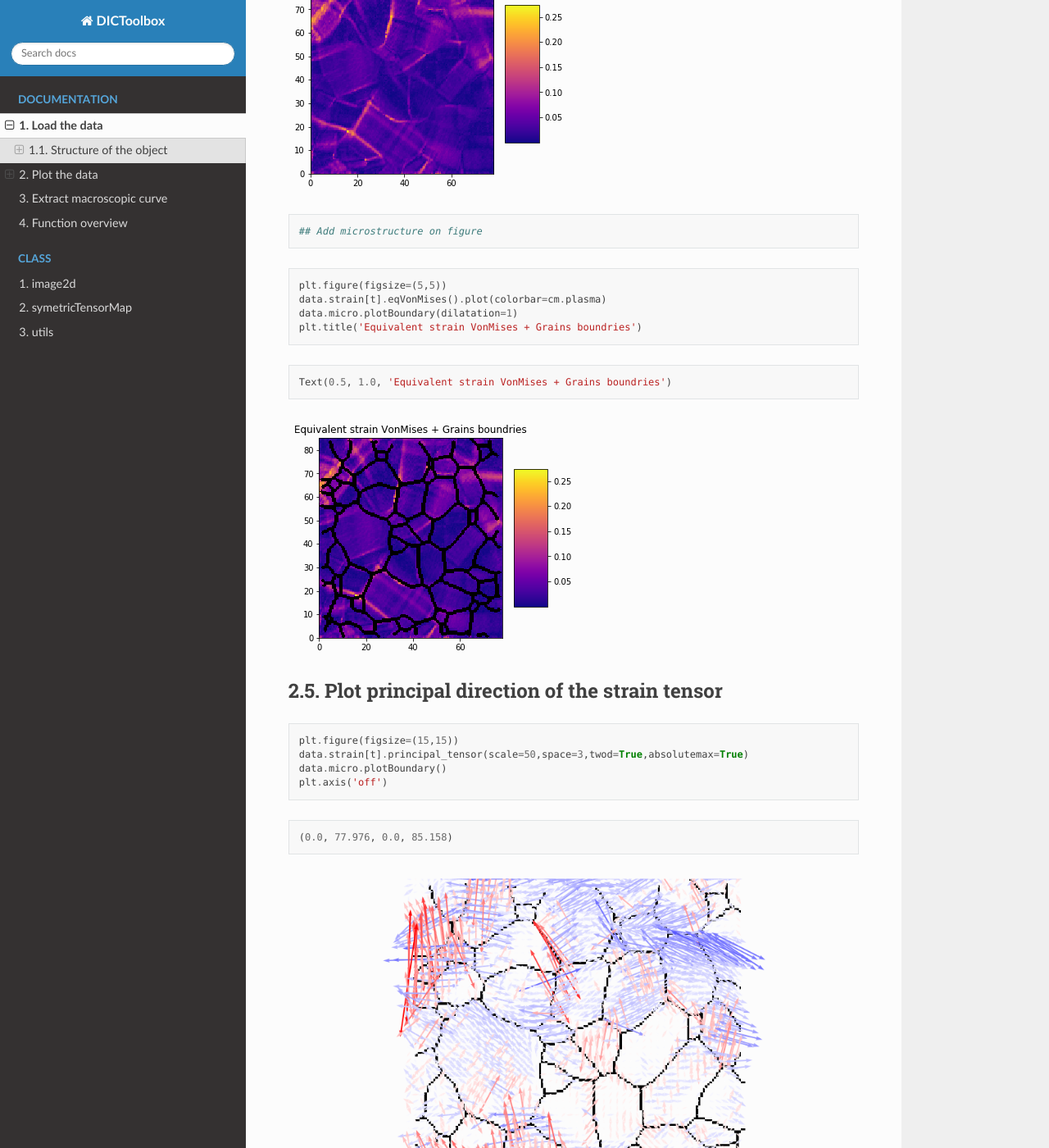
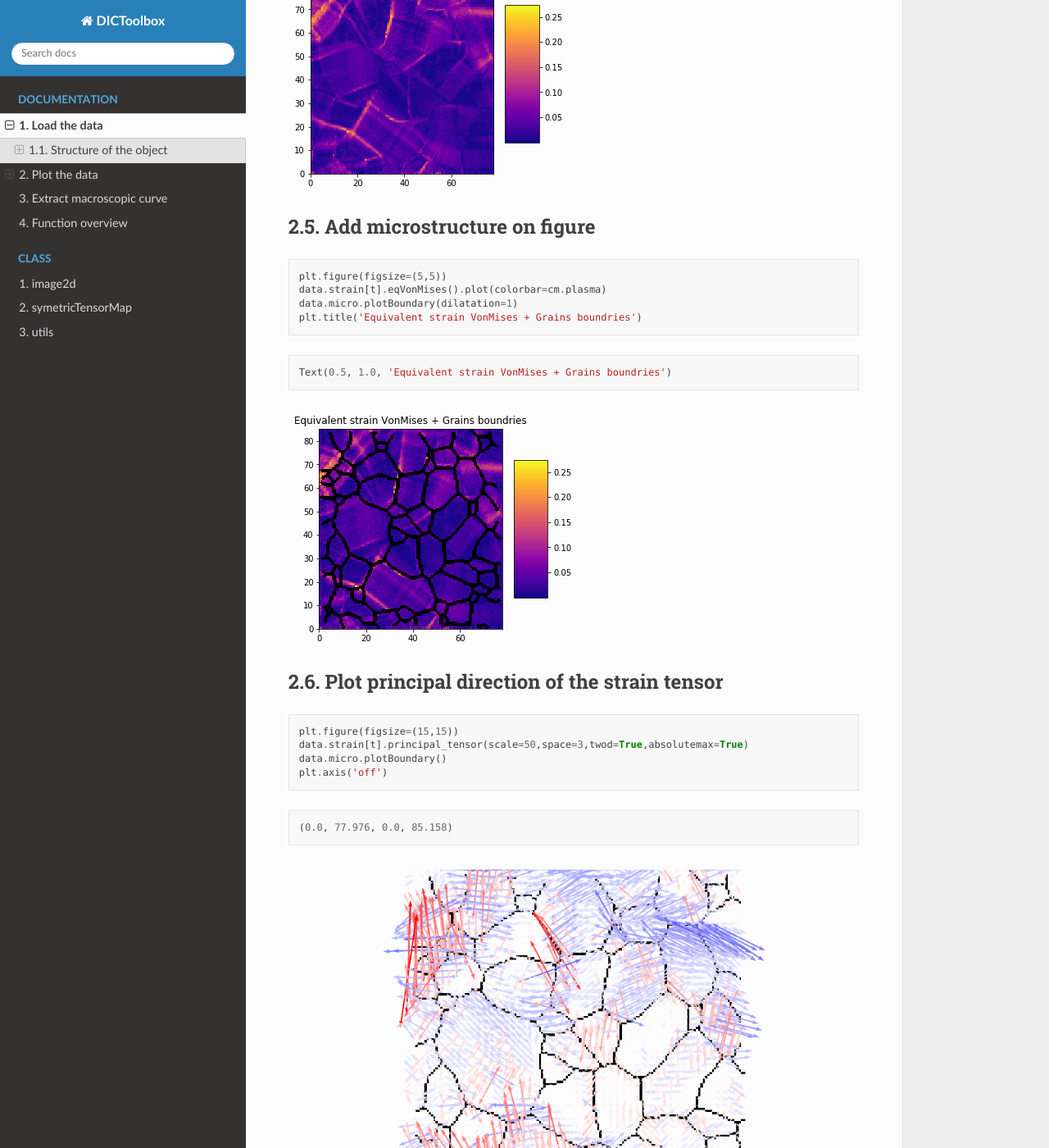
Before and after one commit to ThomasChauve/DICToolbox, a Sphinx documentation site: the page built from docs/source/Documentation/Documentation.rst, in a window 1280 px wide and 1400 px high, scrolled down 3485 px. Shown: the whole window at 82% size. Built offline with Sphinx 7.4.7 and the Read the Docs theme 2.0.0, drawn with Linux system fonts in a browser that asks for light colours.

Commit message:
Correction doc notebook

```diff
--- a/docs/source/Documentation/Documentation.rst
+++ b/docs/source/Documentation/Documentation.rst
@@ -178,9 +178,8 @@ VonMises equivalent strain field :
 .. image:: output_15_1.png
 
 
-.. code:: ipython3
-
-    ## Add microstructure on figure
+Add microstructure on figure
+----------------------------
 
 .. code:: ipython3
 
```
Also changed, not shown: 10 other files.
